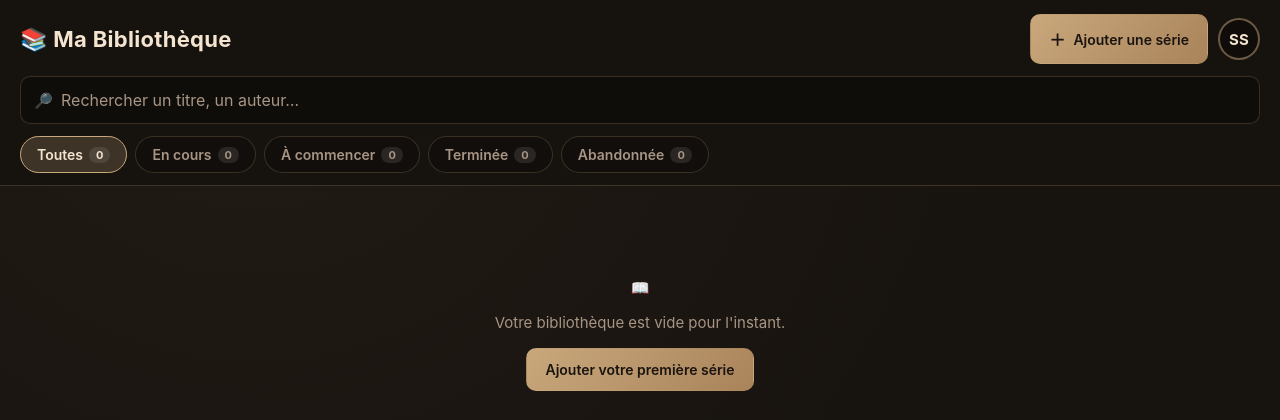
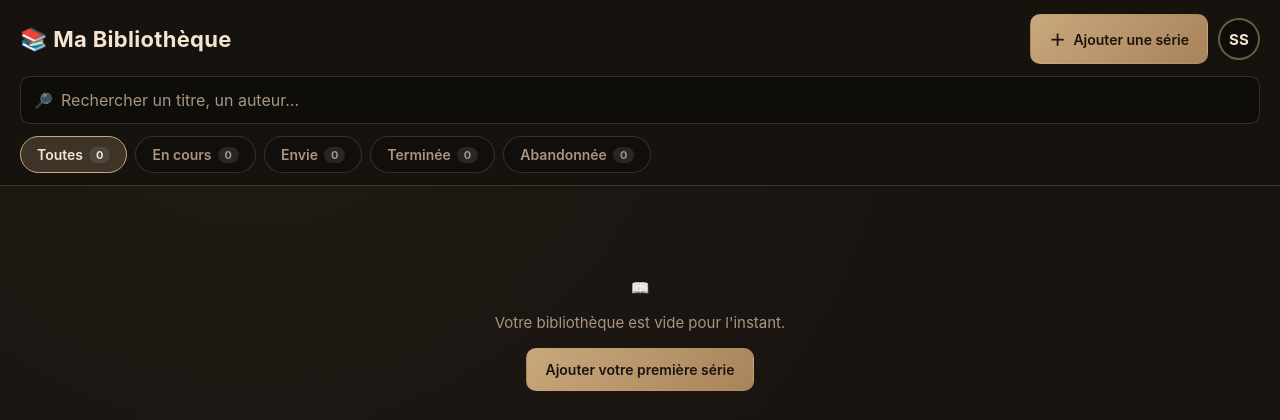
Before and after one commit to M-oss-ai/Sylvestre.ovh-Livre, a PHP site: page /Livre/ in a window 1280 px wide. Shown: the top 420 px of the page. Run offline with PHP 8.4, Linux system fonts and the light colour scheme; the visitor is signed in with stand-in values (Sample User, id 1); data that the repository does not hold is empty.

Commit message:
Libelles de statut courts : la pastille tenait sur trois lignes
« A commencer / envie » s affichait dans la pastille posee sur la
couverture, large d une poignee de caracteres. Sur telephone elle
prenait trois lignes et recouvrait l image. Le libelle devient
« Envie ».

Le bouton de filtre suit, sinon le meme etat porterait deux noms
differents selon l endroit ou on le regarde.

La cle « envie » ne bouge pas : c est la valeur stockee en base, aucune
migration n est necessaire.

Un test garde la porte fermee : aucun libelle de STATUTS ne depasse
douze caracteres. Le plus long, « Abandonnee », en fait dix.

Tests : 357, tout passe.

Co-Authored-By: Claude Opus 5 <noreply@anthropic.com>

```diff
--- a/includes/fonctions.php
+++ b/includes/fonctions.php
@@ -487,9 +487,14 @@ function verifier_mot_de_passe_limite(int $utilisateur_id, string $mdp, ?int &$a
    5. Authentification
    --------------------------------------------------------------------- */
 
+/* Ces libellés s'affichent dans la pastille posée sur la couverture,
+   large d'une poignée de caractères. « À commencer / envie » y tenait
+   sur TROIS lignes et recouvrait l'image — d'où des libellés courts,
+   d'un seul mot quand c'est possible. La clé, elle, ne change jamais :
+   c'est la valeur stockée en base. */
 const STATUTS = [
     'cours'   => 'En cours',
-    'envie'   => 'À commencer / envie',
+    'envie'   => 'Envie',
     'termine' => 'Terminée',
     'abandon' => 'Abandonnée',
 ];
--- a/index.php
+++ b/index.php
@@ -63,7 +63,7 @@ $csrf    = jeton_csrf();
   <nav class="filters" id="filters" aria-label="Filtrer par statut">
     <button class="filter-btn active" data-filter="all" type="button" aria-pressed="true">Toutes<span class="count" id="count-all"><?= (int) $compte['all'] ?></span></button>
     <button class="filter-btn status-cours" data-filter="cours" type="button" aria-pressed="false">En cours<span class="count" id="count-cours"><?= (int) $compte['cours'] ?></span></button>
-    <button class="filter-btn status-envie" data-filter="envie" type="button" aria-pressed="false">À commencer<span class="count" id="count-envie"><?= (int) $compte['envie'] ?></span></button>
+    <button class="filter-btn status-envie" data-filter="envie" type="button" aria-pressed="false">Envie<span class="count" id="count-envie"><?= (int) $compte['envie'] ?></span></button>
     <button class="filter-btn status-termine" data-filter="termine" type="button" aria-pressed="false">Terminée<span class="count" id="count-termine"><?= (int) $compte['termine'] ?></span></button>
     <button class="filter-btn status-abandon" data-filter="abandon" type="button" aria-pressed="false">Abandonnée<span class="count" id="count-abandon"><?= (int) $compte['abandon'] ?></span></button>
   </nav>
```
Also changed, not shown: tests/cas/fonctions_divers_test.php (+13 -0 lines).
